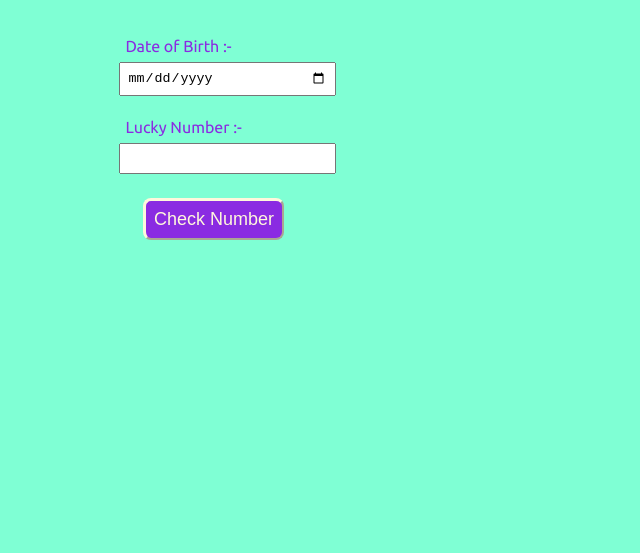
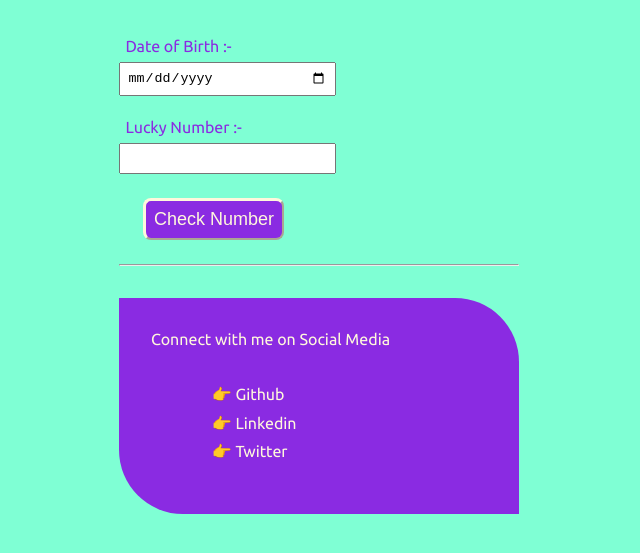
Before and after one commit to tewarimohit/Lucky-Birthday, a plain HTML site: page index.html in a window 1280 px wide. Shown: the part 105-658 px from the top of the page, without its empty margins (321-961 px from the left). Drawn offline with Linux system fonts and the light colour scheme.

Commit message:
style : footer

```diff
--- a/app.js
+++ b/app.js
@@ -1,3 +1,4 @@
+//alert("Hello User!! We are not storing your pesonal information..😊")
 const birthDate = document.querySelector("#date-of-birth");
 const luckyNumber = document.querySelector("#lucky-number");
 const checkButton = document.querySelector("#number-input");
--- a/index.html
+++ b/index.html
@@ -17,7 +17,26 @@
 <input type="number" id="lucky-number"/>
 <button id="number-input">Check Number</button>
 <p id="output-text"></p>
-    </div>
+<hr>
+<footer class="footer">
+    <div class="footer-header">Connect with me on Social Media</div>
+    <ul class="social-media">
+    <li class="list">
+        <a class="link" href="https://github.com/tewarimohit"> 👉 Github
+    </a>
+    </li>
+    <li class="list">
+        <a class="link" href="https://www.linkedin.com/in/tewari-mohit">👉 Linkedin
+    </a>
+    </li>
+    <li class="list">
+        <a class="link" href="https://twitter.com/MOHITTE41694704">👉 Twitter
+    </a>
+    </li>
+    </ul>
+    </footer>
+</div>
+
 
 </body>
 <script src="app.js"></script>
--- a/style.css
+++ b/style.css
@@ -41,3 +41,28 @@ button {
     font-size: large;
 
 }
+.footer {
+    margin-top: 2rem;
+
+    background-color: blueviolet;
+    padding: 2rem;;
+    color: cornsilk;
+    border-top-right-radius: 4rem;
+    border-bottom-left-radius: 4rem;
+}
+.footer .social-media {
+    list-style: none;
+    margin: 1rem;
+    padding-top: 1rem;
+
+    color: cornsilk;
+}
+.list {
+    padding: 0.3rem;
+}
+.link {
+    padding-top: 3rem;
+    color: cornsilk;
+    text-decoration: none;
+    margin-top: 1rem;
+}
```
